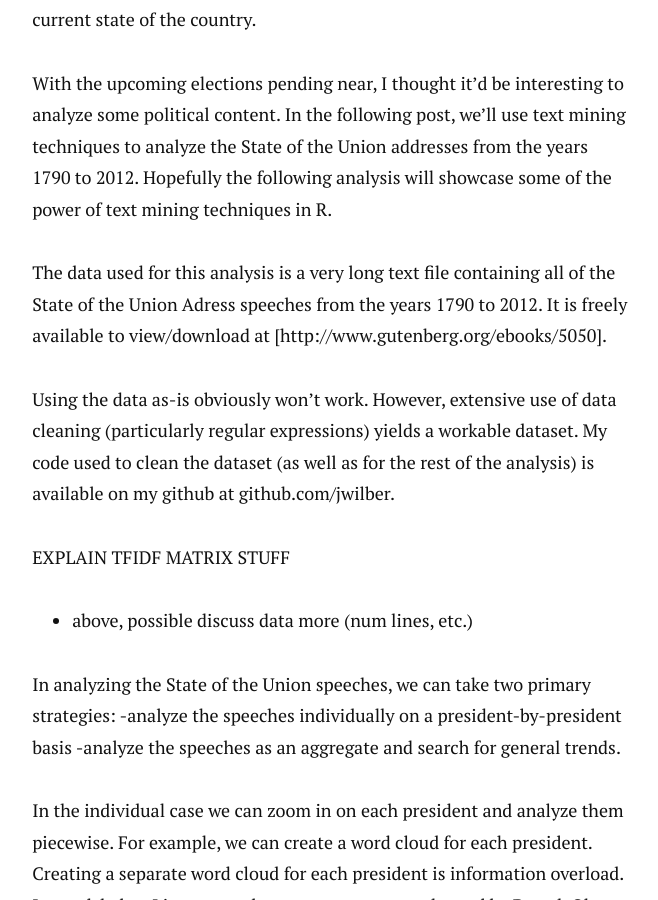
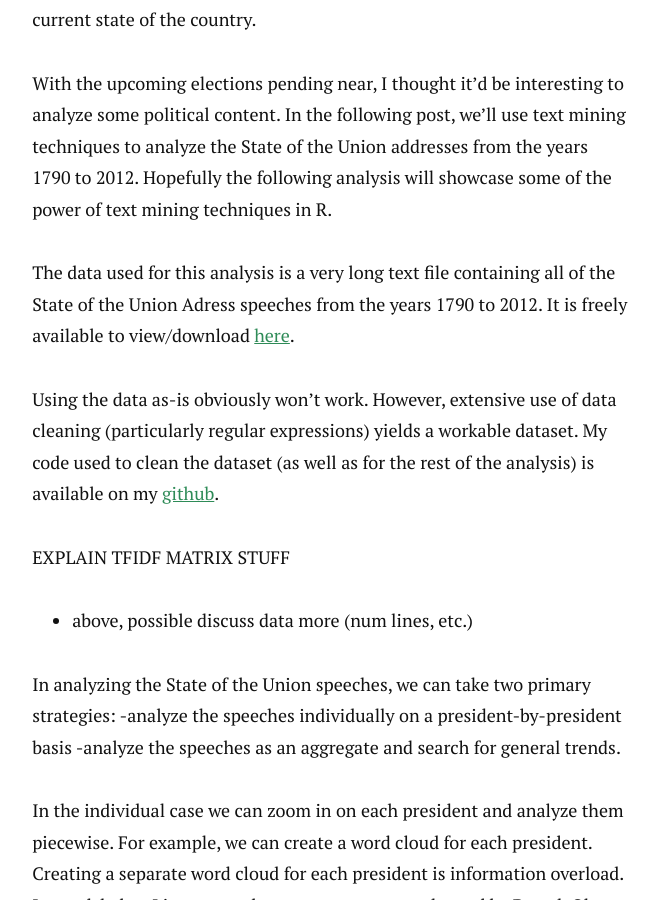
Before and after one commit to jwilber/old_website, a Jekyll site: the page built from _posts/2014-12-12-figure-with-caption.markdown, in a window 1280 px wide and 900 px high, scrolled down 1051 px. Shown: the whole window, without its empty margins (310-968 px from the left). Built offline with Jekyll 4.4.1, drawn with Linux system fonts in a browser that asks for light colours; nearby versions of some CDN libraries.

Commit message:
Update 2014-12-12-figure-with-caption.markdown

```diff
--- a/_posts/2014-12-12-figure-with-caption.markdown
+++ b/_posts/2014-12-12-figure-with-caption.markdown
@@ -20,9 +20,9 @@ The State of the Union address is an (typipcally) annual speech given by the Pre
 
 With the upcoming elections pending near, I thought it'd be interesting to analyze some political content. In the following post, we'll use text mining techniques to analyze the State of the Union addresses from the years 1790 to 2012. Hopefully the following analysis will showcase some of the power of text mining techniques in R.
 
-The data used for this analysis is a very long text file containing all of the State of the Union Adress speeches from the years 1790 to 2012. It is freely available to view/download at [http://www.gutenberg.org/ebooks/5050].
+The data used for this analysis is a very long text file containing all of the State of the Union Adress speeches from the years 1790 to 2012. It is freely available to view/download [here](http://www.gutenberg.org/ebooks/5050).
 
-Using the data as-is obviously won't work. However, extensive use of data cleaning (particularly regular expressions) yields a workable dataset. My code used to clean the dataset (as well as for the rest of the analysis) is available on my github at github.com/jwilber.
+Using the data as-is obviously won't work. However, extensive use of data cleaning (particularly regular expressions) yields a workable dataset. My code used to clean the dataset (as well as for the rest of the analysis) is available on my [github](github.com/jwilber).
 
 
 
```
